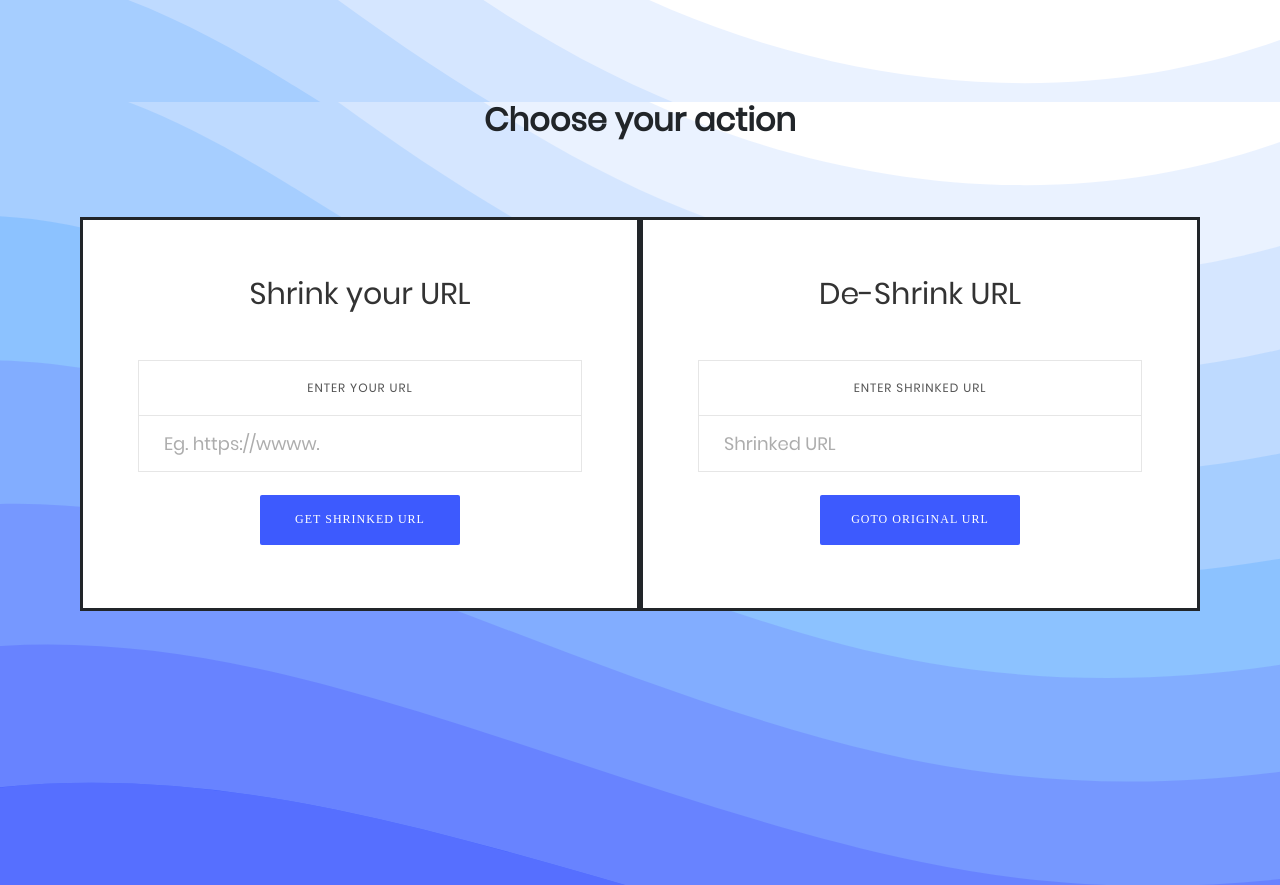
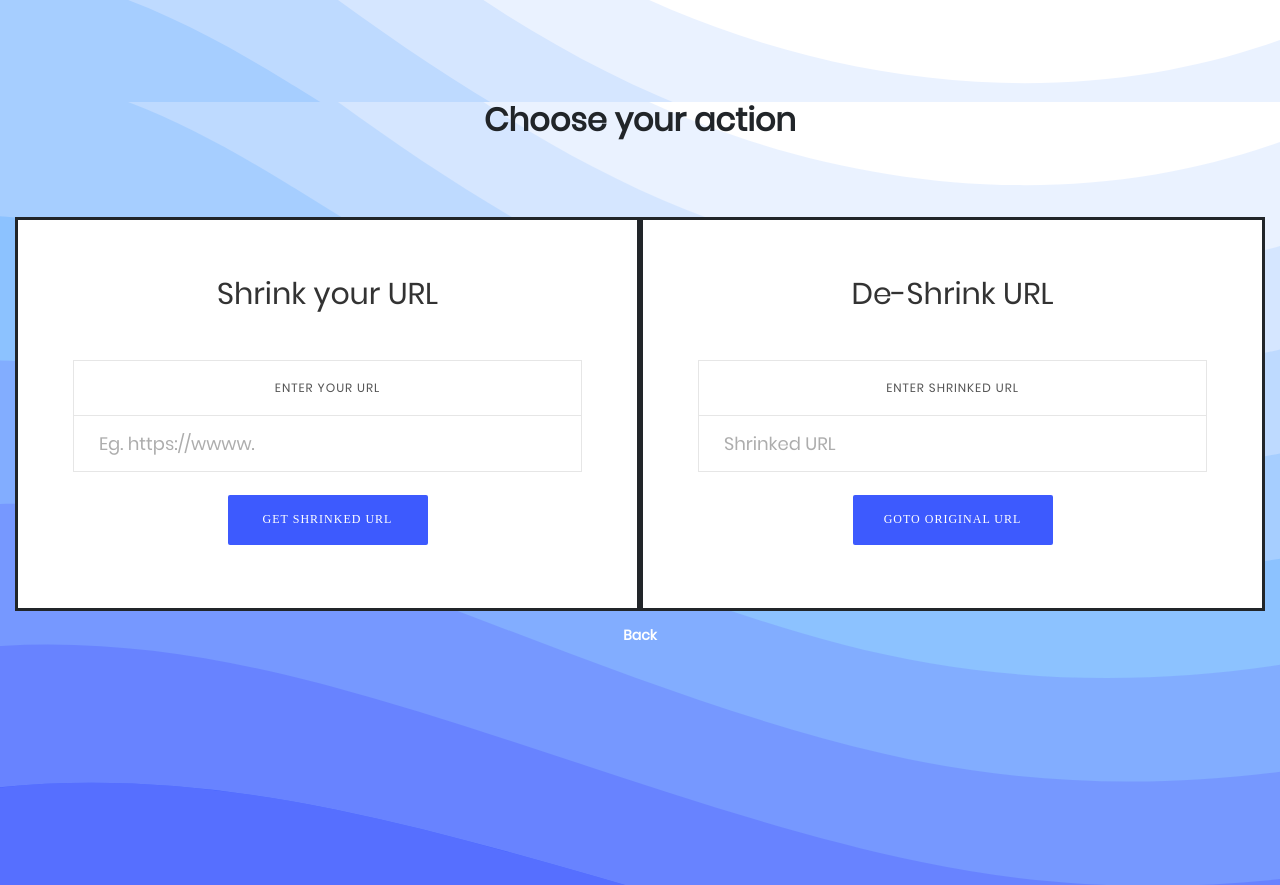
Before and after one commit to wweverma1/shrink-url, a PHP site: page /home.php in a window 1280 px wide. Shown: the top 885 px of the page. Run offline with PHP 8.4, Linux system fonts and the light colour scheme; data that the repository does not hold is empty; some web fonts are replaced.

Commit message:
back option
added the back option to the home page

```diff
--- a/home.php
+++ b/home.php
@@ -66,6 +66,7 @@
 				</div>
 			</form>
 		</div>
+		<h2><a href="index.php" style="color: white; font-weight: bold;" >Back</a></h2>
 	</div>
 
 
--- a/stylesheets/style_home.css
+++ b/stylesheets/style_home.css
@@ -196,7 +196,7 @@ iframe {
 }
 
 .wrap-home {
-  width: 1120px;
+  width: 100%;
   background: transparent;
   overflow: hidden;
   display: -webkit-box;
```
